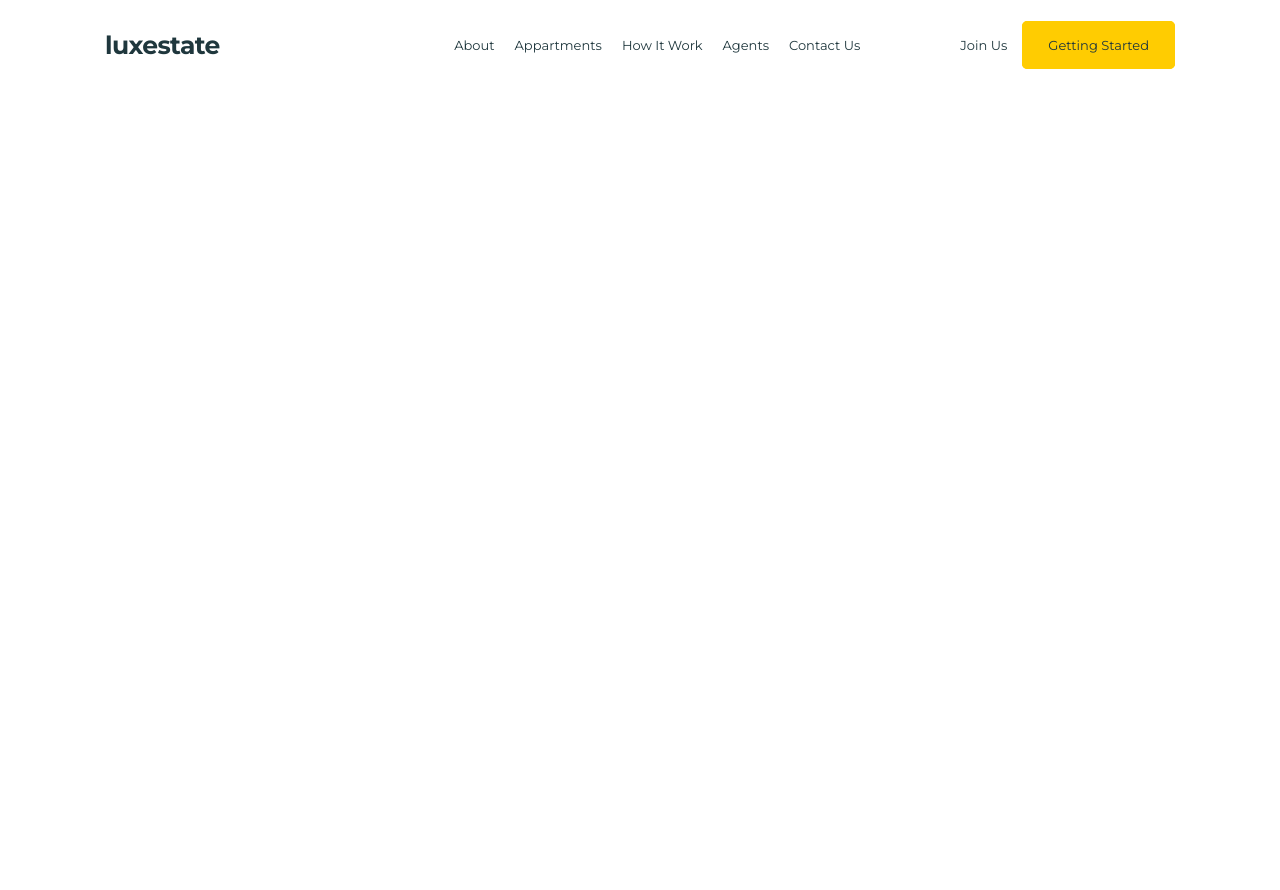
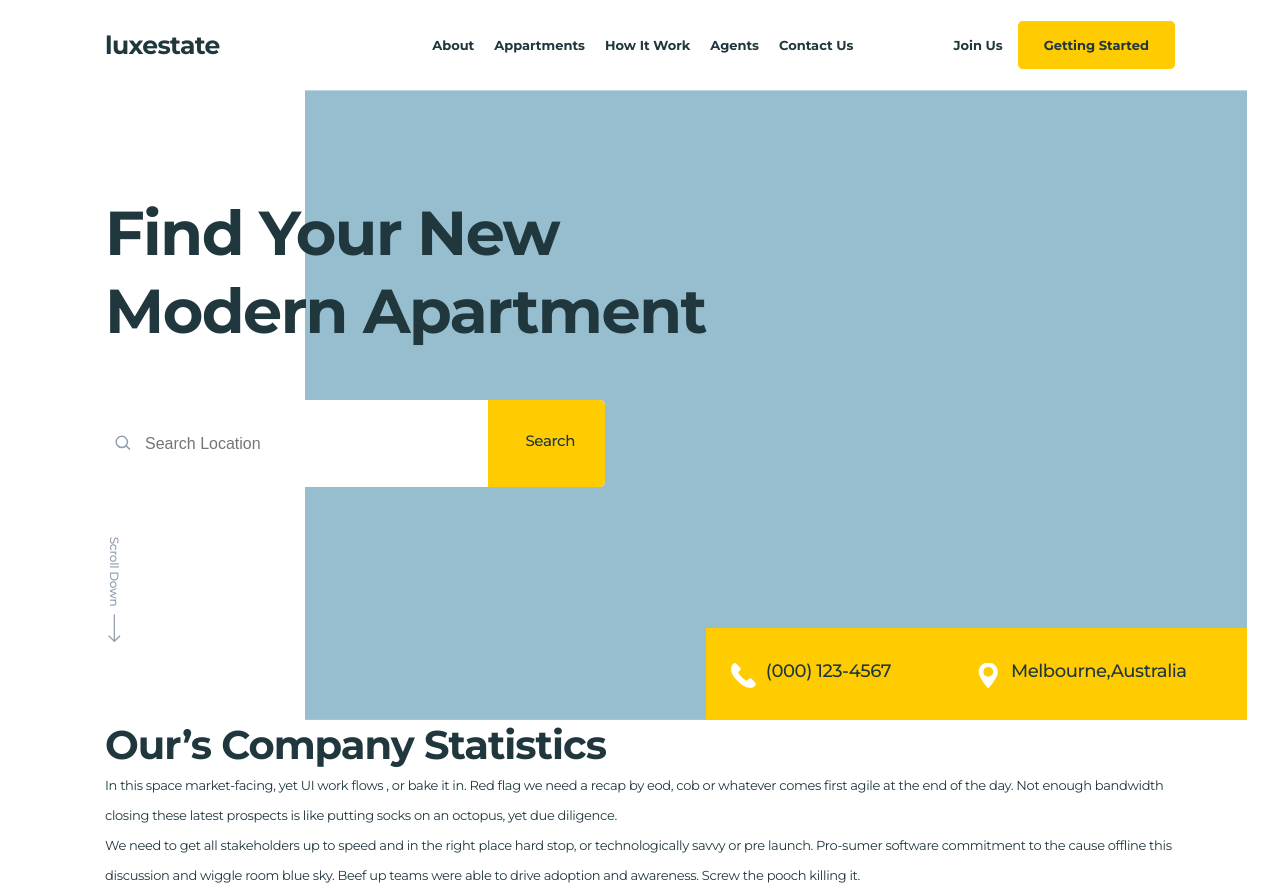
Before and after one commit to Igrey1321/luxestate, a plain HTML site: page index.html in a window 1280 px wide. Before the commit the page ends 800 px from the top, so only its background shows below. Drawn offline with Linux system fonts and the light colour scheme.

Commit message:
block stat

```diff
--- a/css/style.css
+++ b/css/style.css
@@ -27,16 +27,19 @@
   width: 100%;
   height: 100%;
   z-index: 2;
+  background-color: #fff;
 }
 .container {
   max-width: 1090px;
   margin: 0 auto;
   padding: 0 10px;
+  position: relative;
 }
 .header__body {
   position: relative;
   display: flex;
   justify-content: space-between;
+  flex-wrap: wrap;
   height: 90px;
   align-items: center;
 }
@@ -72,7 +75,7 @@
   color: #1f373d;
   font-family: 'Montserrat', sans-serif;
   font-size: 13px;
-  font-weight: 400;
+  font-weight: 700;
   line-height: 27px;
   text-decoration: none;
 }
@@ -107,7 +110,7 @@
   transition: 0.4s all;
 }
 /* Media */
-@media (max-width:880px) {
+@media (max-width:820px) {
   .header__logo {
     flex: 0 0 40px;
   }
@@ -189,7 +192,139 @@
     margin: 0 ;
   }
 }
-@media (max-width:880px) {
+/* info============================================================ */
+.info {
+  padding: 90px 0 0 0;
+  position: relative;
+}
+.info__title {
+  width: 60%;
+  height: 30vh;
+  position: absolute;
+  z-index: 10;
+  top: 13vh;
+}
+h1 {
+color: #1f373d;
+font-family: 'Montserrat', sans-serif;
+font-size: 62px;
+font-weight: 700;
+line-height: 78px;
+letter-spacing: -1.54px;
+}
+.info__search {
+  margin: 50px 0 0 0;
+  display: flex;
+  justify-content: space-between;
+  width: 500px;
+  background-color: #fff;
+  border-top-right-radius: 5px;
+  border-bottom-right-radius: 5px;
+}
+.info__search input {
+  border: none;
+  padding: 25px 40px;
+  background: url(../images/search.svg) no-repeat 10px 35px;
+}
+.info__search button {
+  background-color: #ffcc01;
+  padding: 27px 30px 33px 37px;;
+  color: #1f373d;
+  font-family: 'Montserrat', sans-serif;
+  font-size: 15px;
+  font-weight: 500;
+  line-height: 27px;
+  letter-spacing: -0.38px;
+  border: none;
+  border-top-right-radius: 5px;
+  border-bottom-right-radius: 5px;
+}
+.info__image {
+  display: flex;
+  justify-content: flex-end;
+  align-items: flex-end;
+  max-width: 88%;
+  height: 630px;
+  background: url(../images/content/lot1.webp) no-repeat 50% 50%;
+  position: relative;
+  left: 200px;
+}
+.image__tell, .image__map{
+  position: relative;
+}
+.image__tell p, .image__map p{
+  background-color: #ffcc01;
+  padding: 30px 60px 35px;
+  color: #1f373d;
+  font-family: 'Montserrat', sans-serif;
+  font-size: 18px;
+  font-weight: 500;
+  line-height: 27px;
+  letter-spacing: -0.45px;
+}
+.image__tell:before {
+  content: "";
+  position: absolute;
+  top: 35px;
+  left: 25px;
+  width: 25px;
+  height: 25px;
+  background: url(../images/tell.svg) no-repeat 50% 50%;
+}
+.image__map:before {
+  content: "";
+  position: absolute;
+  top: 35px;
+  left: 25px;
+  width: 25px;
+  height: 25px;
+  background: url(../images/map.svg) no-repeat 50% 50%;
+}
+.info__down {
+  position: absolute;
+  left: -35px;
+  top: 61vh;
+  transform: rotate(90deg);
+  padding: 0 40px 0 0;
+}
+.info__down a::before {
+  content: "";
+  position: absolute;
+  top: 0;
+  left: 85px;
+  width: 13px;
+  height: 28px;
+  background: url(../images/arrow.svg) no-repeat 50% 50%;
+  transform: rotate(-90deg);
+}
+.info__down a {
+  text-decoration: none;
+  color: #919eb1;
+  font-family: 'Montserrat', sans-serif;
+  font-size: 12px;
+  font-weight: 500;
+  line-height: 27px;
+  letter-spacing: -0.3px;
+}
+/* statistics========================================================= */
+.statistics__text h2 {
+  color: #1f373d;
+  font-family: 'Montserrat', sans-serif;
+  font-size: 40px;
+  font-weight: 700;
+  line-height: 50px;
+  letter-spacing: -1px;
+}
+.statistics__text p{
+  color: #1f373d;
+  font-family: 'Montserrat', sans-serif;
+  font-size: 13px;
+  font-weight: 400;
+  line-height: 30px;
+  letter-spacing: -0.33px;
+}
+/* Media================================================================= */
+@media (max-width:820px) {
   body.lock {
     overflow: hidden;
   }
@@ -197,3 +332,12 @@
     padding: 70px 0 0 0;
   }
 }
+@media (max-width:880px) {
+  .join_us {
+    margin: 0 10px 0 45px;
+}
+.getting_started {
+  padding: 15px 15px;
+}
+
+}
--- a/index.html
+++ b/index.html
@@ -46,16 +46,32 @@
       </div>
     </div>
   </header>
-  <section>
+  <section class="info">
     <div class="container">
-      <div class="info">
-        <div class="info__title"></div>
-        <div class="info__image">
-          <div class="info__down"></div>
+      <div class="info__title">
+        <h1>Find Your New Modern Apartment </h1>
+        <div class="info__search">
+          <input type="text" placeholder="Search Location">
+          <button>Search</button>
         </div>
       </div>
-      <div class="statistics">
-        <div class="statistics__text"></div>
+      <div class="info__image">
+        <div class="image__tell">
+          <p>(000) 123-4567</p>
+        </div>
+        <div class="image__map">
+          <p>Melbourne,Australia</p>
+        </div>
+      </div>
+      <div class="info__down">
+        <a href="#statistics">Scroll Down</a>
+      </div>
+      <div class="statistics" id="statistics">
+        <div class="statistics__text">
+          <h2>Our’s Company Statistics</h2>
+          <p>In this space market-facing, yet UI work flows , or bake it in. Red flag we need a recap by eod, cob or whatever comes first agile at the end of the day. Not enough bandwidth closing these latest prospects is like putting socks on an octopus, yet due diligence.</p>
+          <p>We need to get all stakeholders up to speed and in the right place hard stop, or technologically savvy or pre launch. Pro-sumer software commitment to the cause offline this discussion and wiggle room blue sky. Beef up teams were able to drive adoption and awareness. Screw the pooch killing it.</p>
+        </div>
         <div class="statistics__animation"></div>
       </div>
     </div>
```
Also changed, not shown: images/arrow.svg (added), images/content/lot1.webp (added).
